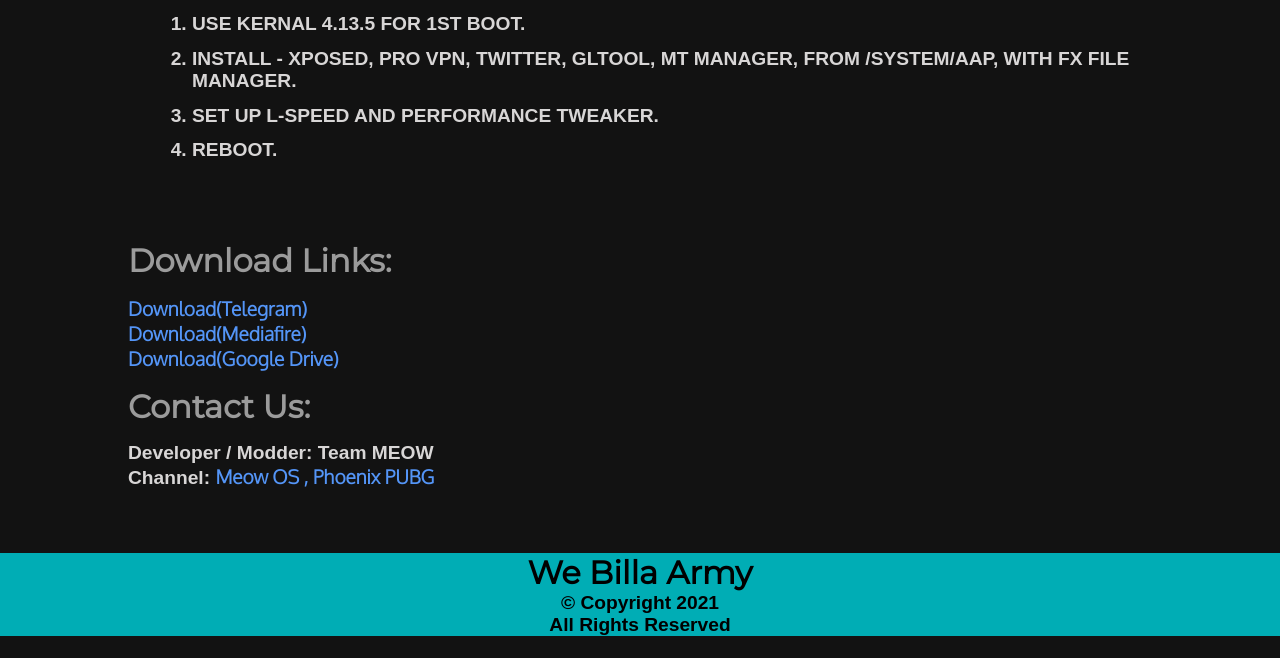
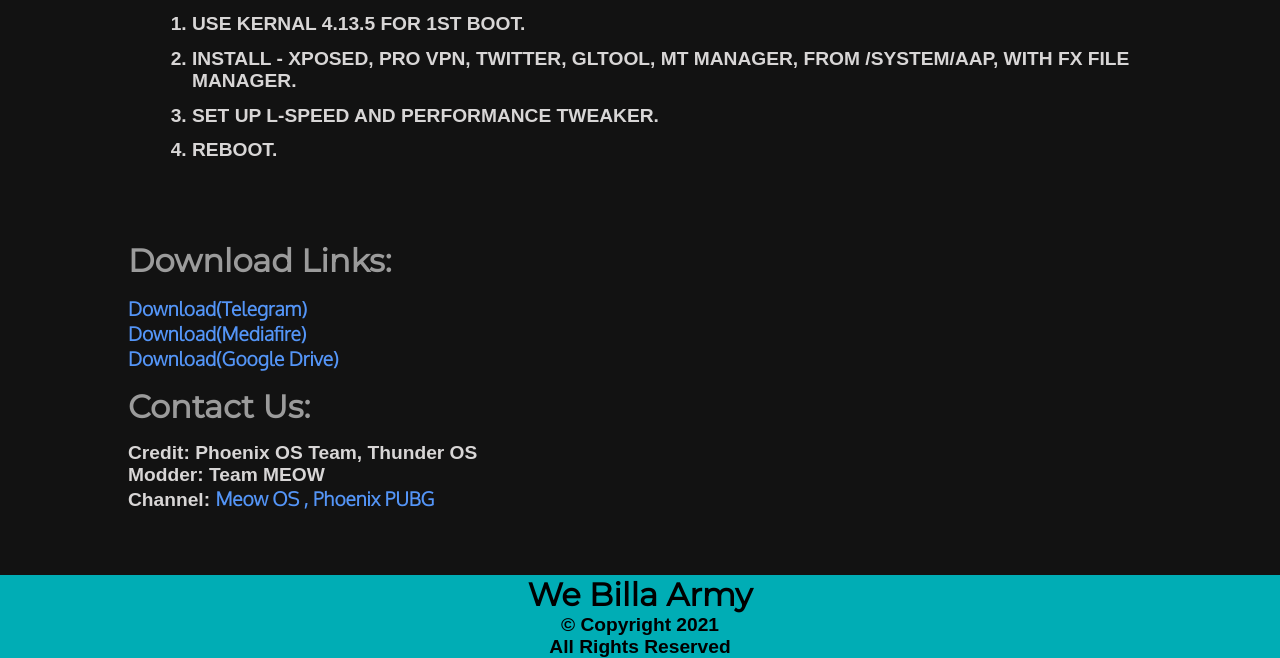
Before and after one commit to anon125a/meowos, a plain HTML site: page index.html in a window 1280 px wide. Shown: the part 5453-6111 px from the top of the page. Before the commit the page ends 6089 px from the top, so only its background shows below. Drawn offline with Linux system fonts and the light colour scheme; a web font is replaced by a local one.

Commit message:
Update index.html

```diff
--- a/index.html
+++ b/index.html
@@ -204,7 +204,8 @@
       <div class="contact-us">
         <h2>Contact Us:</h2>
         <p></p>
-        <p>Developer / Modder: Team MEOW</p>
+        <p>Credit: Phoenix OS Team, Thunder OS</p>
+        <p>Modder: Team MEOW</p>
         <p>Channel: <a href="https://t.me/meowos_1" target="b_blank">Meow OS</a><a href="https://t.me/KalilNix" target="b_blank"> , Phoenix PUBG</a></p>
       </div>
     </div>
```
